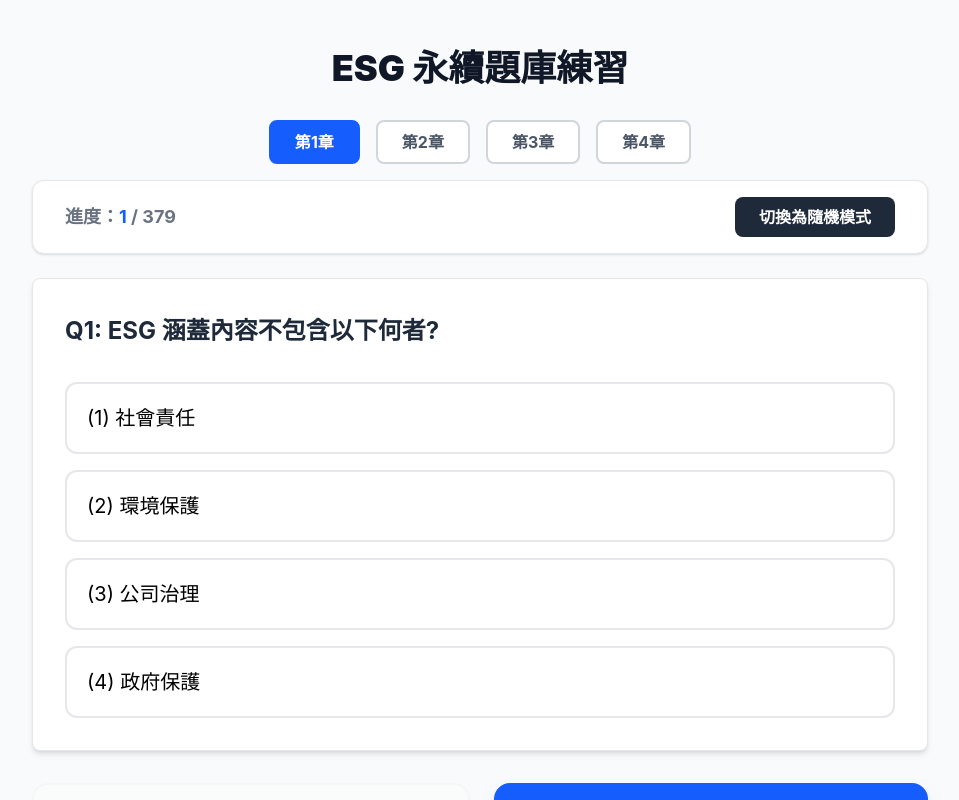
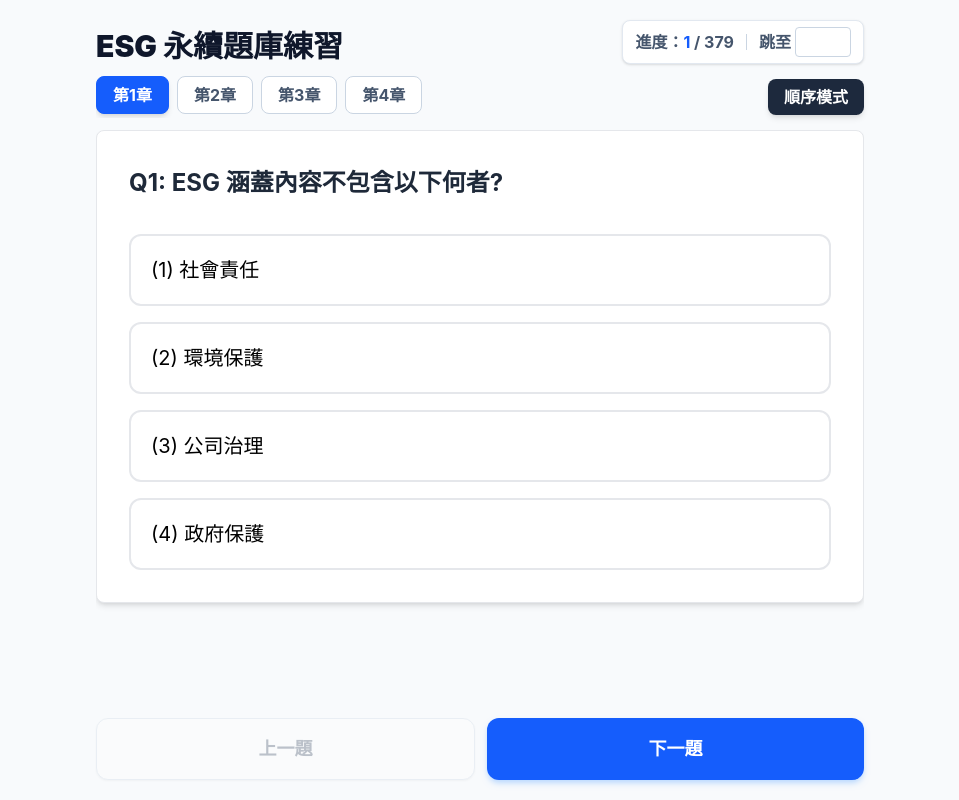
Before and after one commit to JenKaiKUO/ESG-quiz, a React (Vite) app: page / in a window 1280 px wide. Shown: the top 800 px of the page, without its empty margins (160-1119 px from the left). Built offline with nearby package versions, Linux system fonts and the light colour scheme.

Commit message:
Refactor App component layout and styles

```diff
--- a/src/App.jsx
+++ b/src/App.jsx
@@ -2,19 +2,17 @@ import React, { useState, useEffect } from 'react';
 import QuestionCard from './QuestionCard';
 
 function App() {
-  const [allData, setAllData] = useState([]); // 存放所有抓到的 JSON 內容
-  const [currentChapter, setCurrentChapter] = useState('ch1'); // 目前選擇的章節
-  const [displayList, setDisplayList] = useState([]); // 目前顯示的題目清單
+  const [allData, setAllData] = useState([]);
+  const [currentChapter, setCurrentChapter] = useState('ch1');
+  const [displayList, setDisplayList] = useState([]);
   const [currentIndex, setCurrentIndex] = useState(0);
   const [isRandom, setIsRandom] = useState(false);
 
-  // 1. 載入不同章節的資料
   useEffect(() => {
     fetch(`/${currentChapter}.json`)
       .then(res => res.json())
       .then(data => {
         setAllData(data);
-        // 初始化顯示清單
         if (isRandom) {
           setDisplayList([...data].sort(() => Math.random() - 0.5));
         } else {
@@ -25,7 +23,6 @@ function App() {
       .catch(err => console.log("讀取章節失敗", err));
   }, [currentChapter]);
 
-  // 2. 處理隨機/順序切換
   const toggleMode = () => {
     const nextMode = !isRandom;
     setIsRandom(nextMode);
@@ -41,41 +38,63 @@ function App() {
   const prevQ = () => { if (currentIndex > 0) setCurrentIndex(c => c - 1); };
 
   return (
-    <div className="min-h-screen bg-gray-50 flex flex-col items-center py-12 px-4">
-      {/* 標題 */}
-      <h1 className="text-4xl font-black text-gray-900 mb-8">ESG 永續題庫練習</h1>
+    /* 鎖定視窗高度為 h-screen，禁止全域滾動 overflow-hidden */
+    <div className="h-screen w-full bg-slate-50 flex flex-col items-center p-3 sm:p-5 overflow-hidden box-border">
 
-      {/* 章節選擇與模式控制 */}
-      <div className="w-full max-w-4xl mb-6 space-y-4">
-        <div className="flex justify-center gap-4">
-          {['ch1', 'ch2', 'ch3', 'ch4', ].map(ch => (
+      {/* 頂部：標題與資訊整合 (不縮放 shrink-0) */}
+      <div className="w-full max-w-3xl shrink-0">
+        <div className="flex flex-col sm:flex-row sm:justify-between sm:items-end mb-3 gap-2">
+          <h1 className="text-2xl sm:text-3xl font-black text-slate-900">ESG 永續題庫練習</h1>
+
+          {/* 進度與跳題功能整合 */}
+          <div className="flex items-center gap-3 text-sm sm:text-base font-bold text-slate-600 bg-white px-3 py-1.5 rounded-lg border border-slate-200 shadow-sm">
+            <div>
+              進度：<span className="text-blue-600">{currentIndex + 1}</span> / {displayList.length}
+            </div>
+            <div className="w-px h-4 bg-slate-300"></div> {/* 分隔線 */}
+            <div className="flex items-center gap-1">
+              跳至
+              <input
+                type="number"
+                className="w-14 border rounded border-slate-300 px-1 py-0.5 text-center text-slate-800 focus:border-blue-500 outline-none"
+                onKeyDown={(e) => {
+                  if (e.key === 'Enter') {
+                    const val = parseInt(e.target.value) - 1;
+                    if (val >= 0 && val < displayList.length) setCurrentIndex(val);
+                    e.target.value = ''; // 跳轉後清空輸入框
+                  }
+                }}
+              />
+            </div>
+          </div>
+        </div>
+
+        {/* 控制列：章節與模式 (不縮放 shrink-0) */}
+        <div className="flex justify-between items-center mb-3">
+          <div className="flex gap-2 overflow-x-auto no-scrollbar pb-1">
+            {['ch1', 'ch2', 'ch3', 'ch4'].map(ch => (
               <button
                 key={ch}
                 onClick={() => setCurrentChapter(ch)}
-              className={`px-6 py-2 rounded-lg font-bold border-2 transition-all ${
-                currentChapter === ch ? 'bg-blue-600 border-blue-600 text-white' : 'bg-white border-gray-300 text-gray-600 hover:border-blue-400'
+                className={`flex-none px-4 py-1.5 rounded-lg font-bold border transition-all text-sm sm:text-base ${
+                  currentChapter === ch ? 'bg-blue-600 border-blue-600 text-white shadow-md' : 'bg-white border-slate-300 text-slate-600 hover:border-blue-400'
                 }`}
               >
                 第{ch.replace('ch', '')}章
               </button>
             ))}
           </div>
-
-        <div className="flex justify-between items-center bg-white p-4 rounded-xl shadow-sm border border-gray-200 px-8">
-          <div className="text-gray-500 font-bold text-lg">
-            進度：<span className="text-blue-600">{currentIndex + 1}</span> / {displayList.length}
-          </div>
           <button
             onClick={toggleMode}
-            className="px-6 py-2 bg-gray-800 text-white rounded-lg font-bold hover:bg-gray-700 transition-colors"
+            className="flex-none ml-2 px-4 py-1.5 bg-slate-800 text-white rounded-lg font-bold text-sm sm:text-base hover:bg-slate-700 transition-colors shadow-md"
           >
-            {isRandom ? '切換為順序模式' : '切換為隨機模式'}
+            {isRandom ? '隨機模式' : '順序模式'}
           </button>
         </div>
       </div>
 
-      {/* 題目區塊 */}
-      <div className="w-full max-w-4xl">
+      {/* 中間題目區塊：填滿剩餘高度 (flex-grow) 且內部限制高度 (min-h-0) */}
+      <div className="w-full max-w-3xl flex-grow overflow-hidden min-h-0 mb-3">
         {displayList[currentIndex] && (
           <QuestionCard
             key={`${currentChapter}-${displayList[currentIndex].id}-${isRandom}`}
@@ -84,35 +103,20 @@ function App() {
         )}
       </div>
 
-      {/* 底部按鈕 */}
-      <div className="w-full max-w-4xl flex justify-between gap-6 mt-8">
+      {/* 底部按鈕：固定在最下方 (shrink-0) */}
+      <div className="w-full max-w-3xl flex gap-3 shrink-0 pb-1 sm:pb-0">
         <button onClick={prevQ} disabled={currentIndex === 0}
-          className="flex-1 py-5 bg-white border-2 border-gray-200 text-gray-700 rounded-2xl font-black text-xl disabled:opacity-20 hover:bg-gray-50 shadow-sm transition-all"
+          className="flex-1 py-3 sm:py-4 bg-white border border-slate-300 text-slate-700 rounded-xl font-black text-lg disabled:opacity-30 hover:bg-slate-100 shadow-sm transition-all"
         >
           上一題
         </button>
         <button onClick={nextQ} disabled={currentIndex === displayList.length - 1}
-          className="flex-1 py-5 bg-blue-600 text-white rounded-2xl font-black text-xl disabled:opacity-20 hover:bg-blue-700 shadow-lg shadow-blue-200 transition-all"
+          className="flex-1 py-3 sm:py-4 bg-blue-600 text-white rounded-xl font-black text-lg disabled:opacity-30 hover:bg-blue-700 shadow-md shadow-blue-200 transition-all"
         >
           下一題
         </button>
       </div>
 
-      {/* 跳題功能 */}
-      <div className="mt-10 flex items-center gap-3 text-gray-400 text-lg">
-        前往第
-        <input
-          type="number"
-          className="w-20 border-2 rounded-lg px-3 py-1 text-center font-bold text-gray-700 focus:border-blue-500 outline-none"
-          onKeyDown={(e) => {
-            if (e.key === 'Enter') {
-              const val = parseInt(e.target.value) - 1;
-              if (val >= 0 && val < displayList.length) setCurrentIndex(val);
-            }
-          }}
-        />
-        題
-      </div>
     </div>
   );
 }
```
Lines whose indentation alone changed are shown as unchanged.
